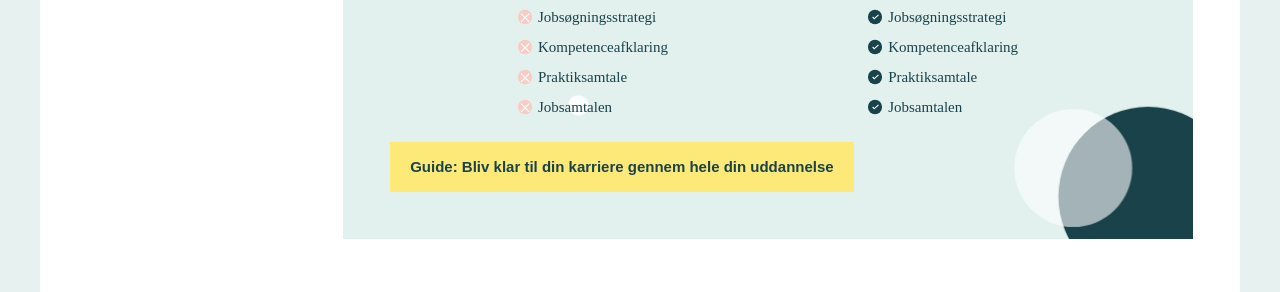
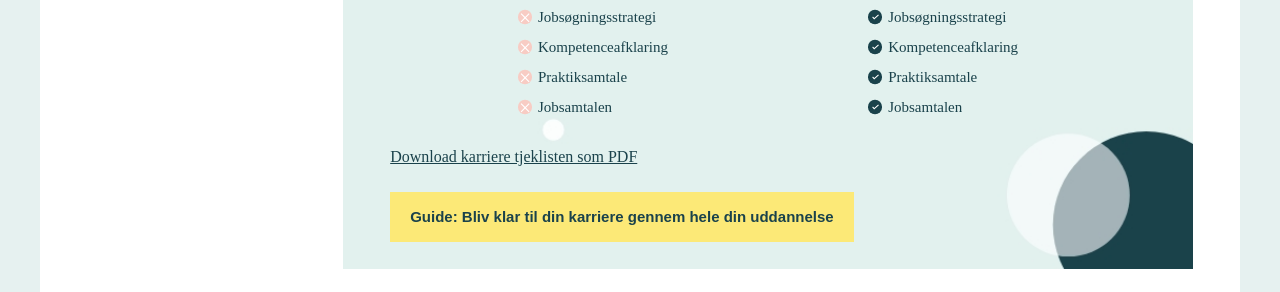
Before and after one commit to SigneWehlast/Eksamen_hovedopgave, a Vue app: page /#/karrierevejledning in a window 1280 px wide. Shown: the part 2580-2872 px from the top of the page. Built offline with nearby package versions, Linux system fonts and the light colour scheme; no server answers; a web font is replaced by a local one.

Commit message:
tjekliste pdf lagt ind

```diff
--- a/src/components/KVtjekliste.vue
+++ b/src/components/KVtjekliste.vue
@@ -161,13 +161,29 @@
       </div>
     </div>
 
-    <button class="btn-yellow">
+    <div>
+      <a href="/src/assets/PDF/Karrieretjekliste.pdf" target="_blank" class="download-file">Download karriere tjeklisten som PDF</a>
+    </div>
+
+    <button class="btn-yellow btn-guide-tjekliste">
       Guide: Bliv klar til din karriere gennem hele din uddannelse
     </button>
   </section>
 </template>
 
 <style scoped>
+
+.download-file {
+  position: relative;
+  top: 20px;
+  color: #1a424b;
+}
+
+.btn-guide-tjekliste {
+  position: relative;
+  top: 20px;
+}
+
 @media screen and (max-width: 700px) {
   .btn-yellow {
     text-align: left;
```
Also changed, not shown: 1 other file (tests, documents, lock files or other folders).
